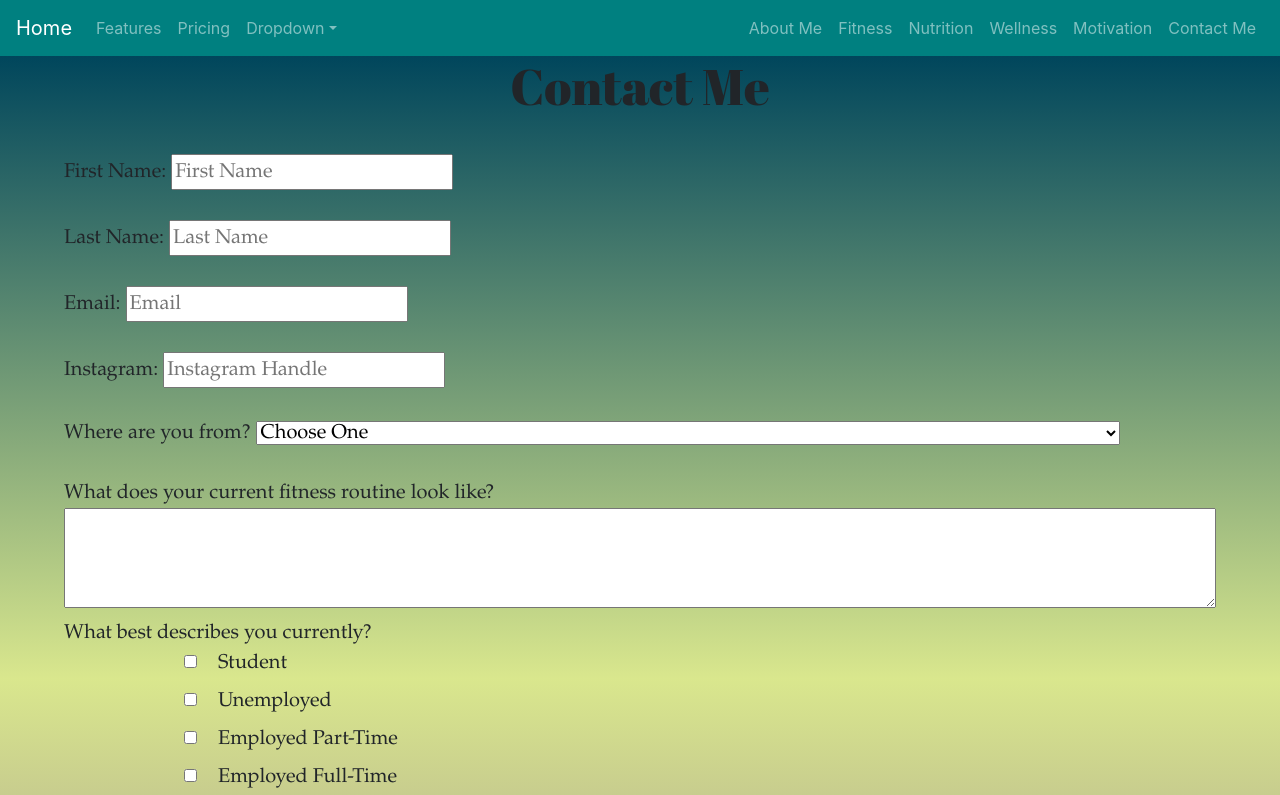
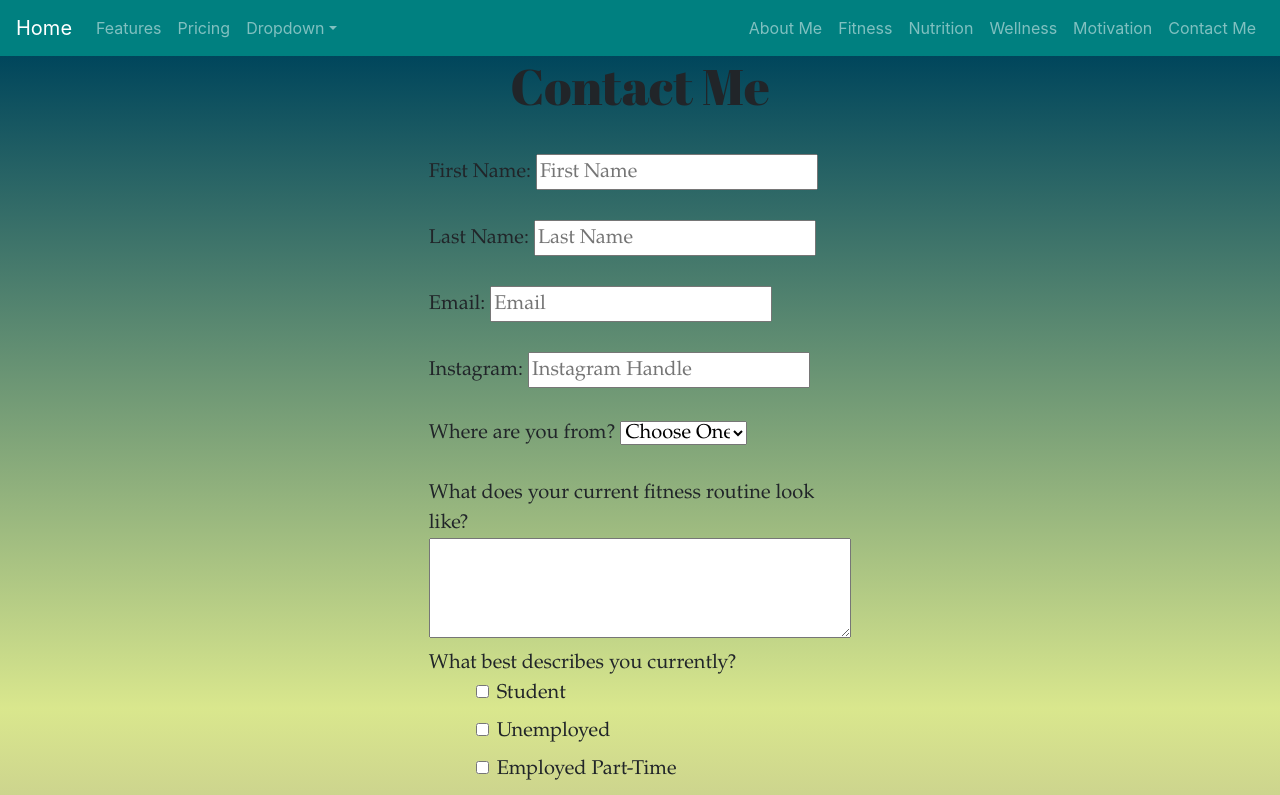
Before and after one commit to travisprol0/coaching-frontend, a React (Create React App) app: page /contact-me in a window 1280 px wide. Shown: the top 795 px of the page. Built offline with nearby package versions, Linux system fonts and the light colour scheme.

Commit message:
contact form formating

```diff
--- a/src/css/web/InfoForm.css
+++ b/src/css/web/InfoForm.css
@@ -1,3 +1,12 @@
+.contact-div {
+  background-image: linear-gradient(
+    to bottom,
+    rgb(0, 70, 92),
+    rgba(205, 223, 104, 0.753),
+    rgb(123, 92, 144)
+  );
+}
+
 .contact-me-header {
     font-family: "Abril Fatface";
     font-size: 50px;
```
Also changed, not shown: src/css/mobile/InfoFormMobile.css (+8 -1 lines), 1 other file (tests, documents, lock files or other folders).
